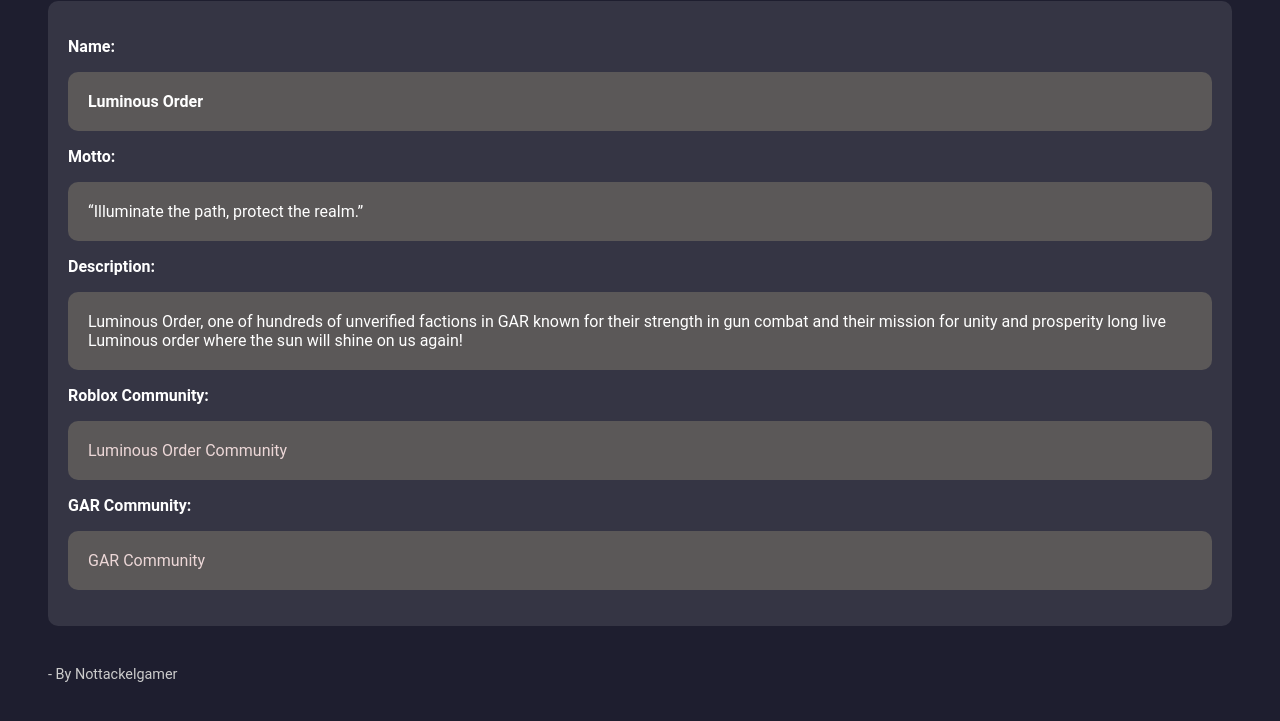
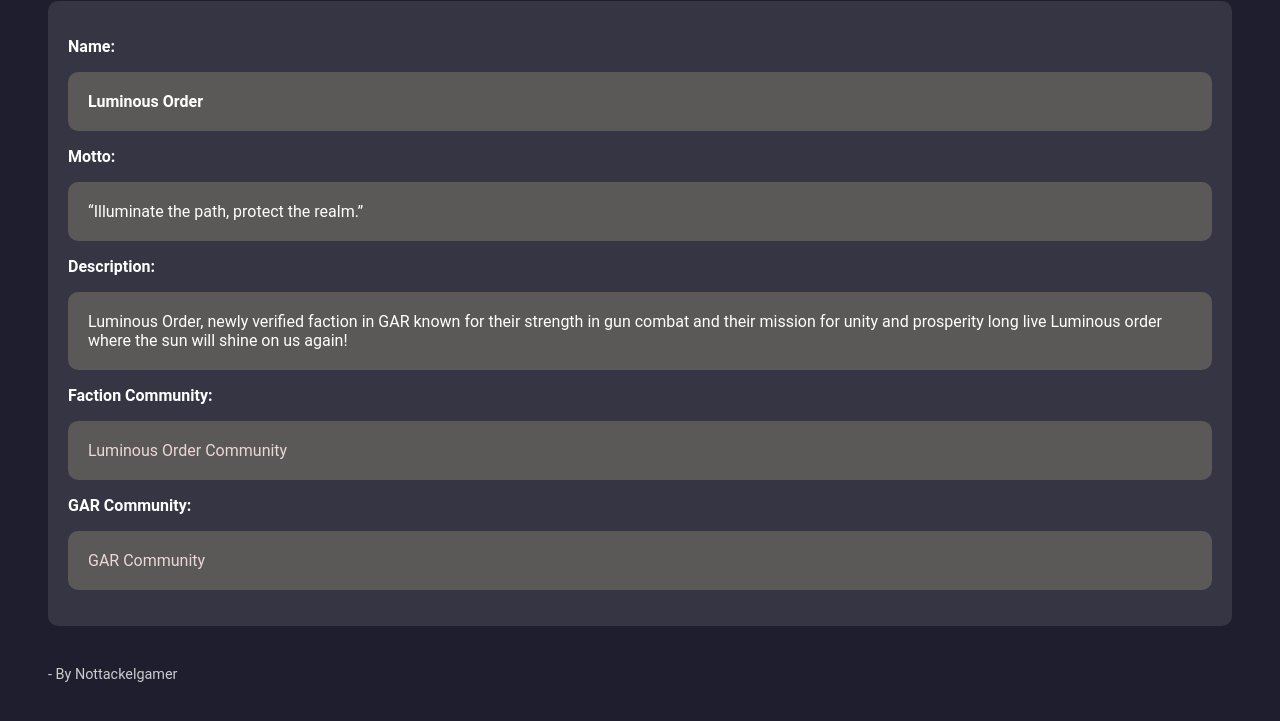
Before and after one commit to Nottackelgamer/luminous-frontend, a plain HTML site: page faction-details.html in a window 1280 px wide. Shown: the part 195-916 px from the top of the page. Drawn offline with Linux system fonts and the light colour scheme.

Commit message:
Update faction description and community links

```diff
--- a/faction-details.html
+++ b/faction-details.html
@@ -67,8 +67,8 @@
   <div class="content-box">
     <p><strong>Name:</strong><div class="sub-content-box"><strong> Luminous Order</strong></div></p>
     <p><strong>Motto:</strong><div class="sub-content-box"> “Illuminate the path, protect the realm.”</div></p>
-    <p><strong>Description:</strong><div class="sub-content-box"> Luminous Order, one of hundreds of unverified factions in GAR known for their strength in gun combat and their mission for unity and prosperity long live Luminous order where the sun will shine on us again!</div></p>
-    <p><strong>Roblox Community:</strong><div class="sub-content-box"> <a href=https://www.roblox.com/communities/693870574/Luminous-Order#!/about>Luminous Order Community</a></div></p>
+    <p><strong>Description:</strong><div class="sub-content-box"> Luminous Order, newly verified faction in GAR known for their strength in gun combat and their mission for unity and prosperity long live Luminous order where the sun will shine on us again!</div></p>
+    <p><strong>Faction Community:</strong><div class="sub-content-box"> <a href=https://www.roblox.com/communities/693870574/Luminous-Order#!/about>Luminous Order Community</a></div></p>
     <p><strong>GAR Community:</strong><div class="sub-content-box"> <a href=https://www.roblox.com/communities/5214183/GAR-Grand-Army-of-the-Republic#!/about>GAR Community</a></div></p>
   </div>
 	<div id="footer">- By Nottackelgamer</div>
```
